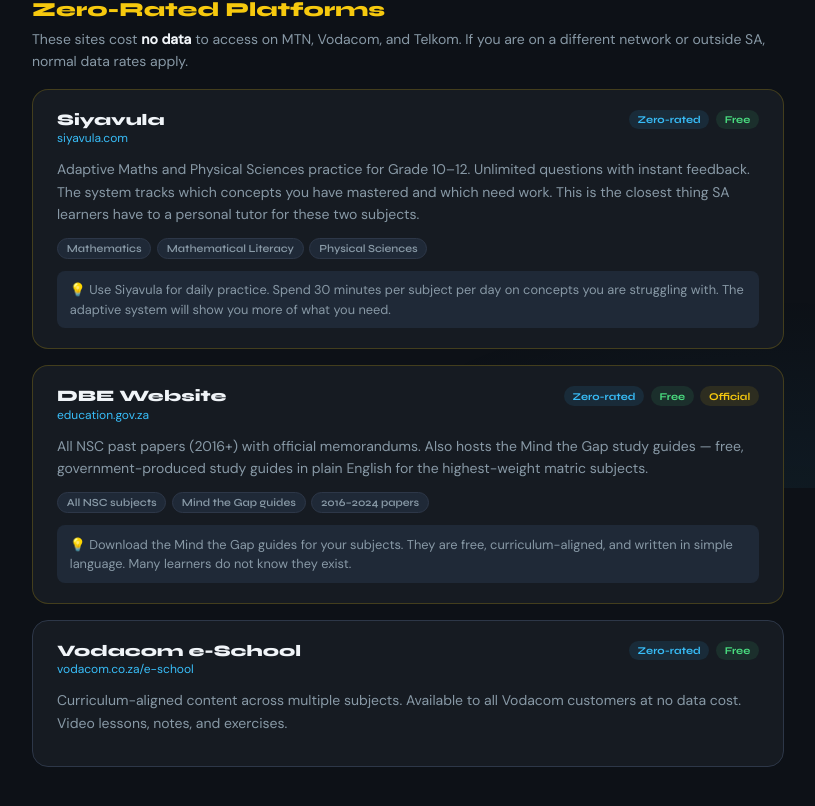
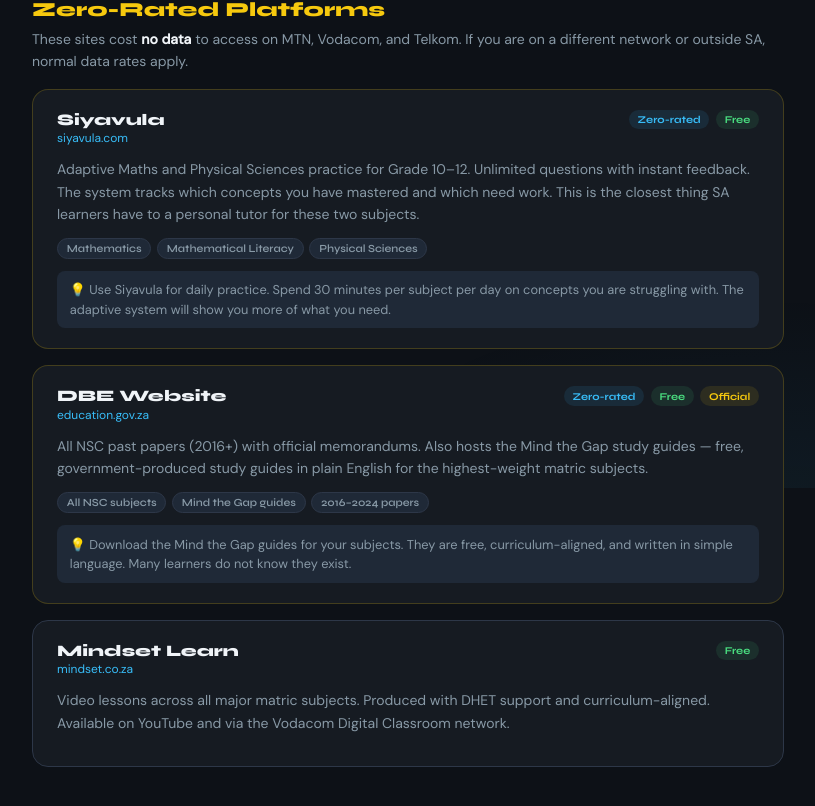
Before and after one commit to desiganpillay-bot/miyagimymatric, a SvelteKit app: page /resources in a window 1280 px wide. Shown: the part 312-1118 px from the top of the page, without its empty margins (232-1047 px from the left). Built offline with nearby package versions, Linux system fonts and the light colour scheme.

Commit message:
Fix broken links: remove Vodacom e-School (520 error), correct IEB past papers URL

```diff
--- a/src/routes/resources/+page.svelte
+++ b/src/routes/resources/+page.svelte
@@ -112,15 +112,14 @@
       <div class="resource-card">
         <div class="resource-header">
           <div>
-            <div class="resource-name">Vodacom e-School</div>
-            <div class="resource-url">vodacom.co.za/e-school</div>
+            <div class="resource-name">Mindset Learn</div>
+            <div class="resource-url">mindset.co.za</div>
           </div>
           <div class="badges-wrap">
-            <span class="badge-chip zero">Zero-rated</span>
             <span class="badge-chip free">Free</span>
           </div>
         </div>
-        <p class="resource-desc">Curriculum-aligned content across multiple subjects. Available to all Vodacom customers at no data cost. Video lessons, notes, and exercises.</p>
+        <p class="resource-desc">Video lessons across all major matric subjects. Produced with DHET support and curriculum-aligned. Available on YouTube and via the Vodacom Digital Classroom network.</p>
       </div>
     </div>
 
@@ -142,7 +141,7 @@
           <div class="resource-header">
             <div>
               <div class="resource-name">IEB Past Papers — Official</div>
-              <div class="resource-url">ieb.co.za/past-papers</div>
+              <div class="resource-url">ieb.co.za/assessment/high-schools/nsc-past-papers</div>
             </div>
             <div class="badges-wrap">
               <span class="badge-chip free">Last 5 years free</span>
@@ -222,7 +221,7 @@
           <div class="resource-header">
             <div>
               <div class="resource-name">IEB Papers — Stretch Practice Only</div>
-              <div class="resource-url">ieb.co.za</div>
+              <div class="resource-url">ieb.co.za/assessment/high-schools/nsc-past-papers</div>
             </div>
             <div class="badges-wrap">
               <span class="badge-chip caution">⚠️ Not your curriculum</span>
```
